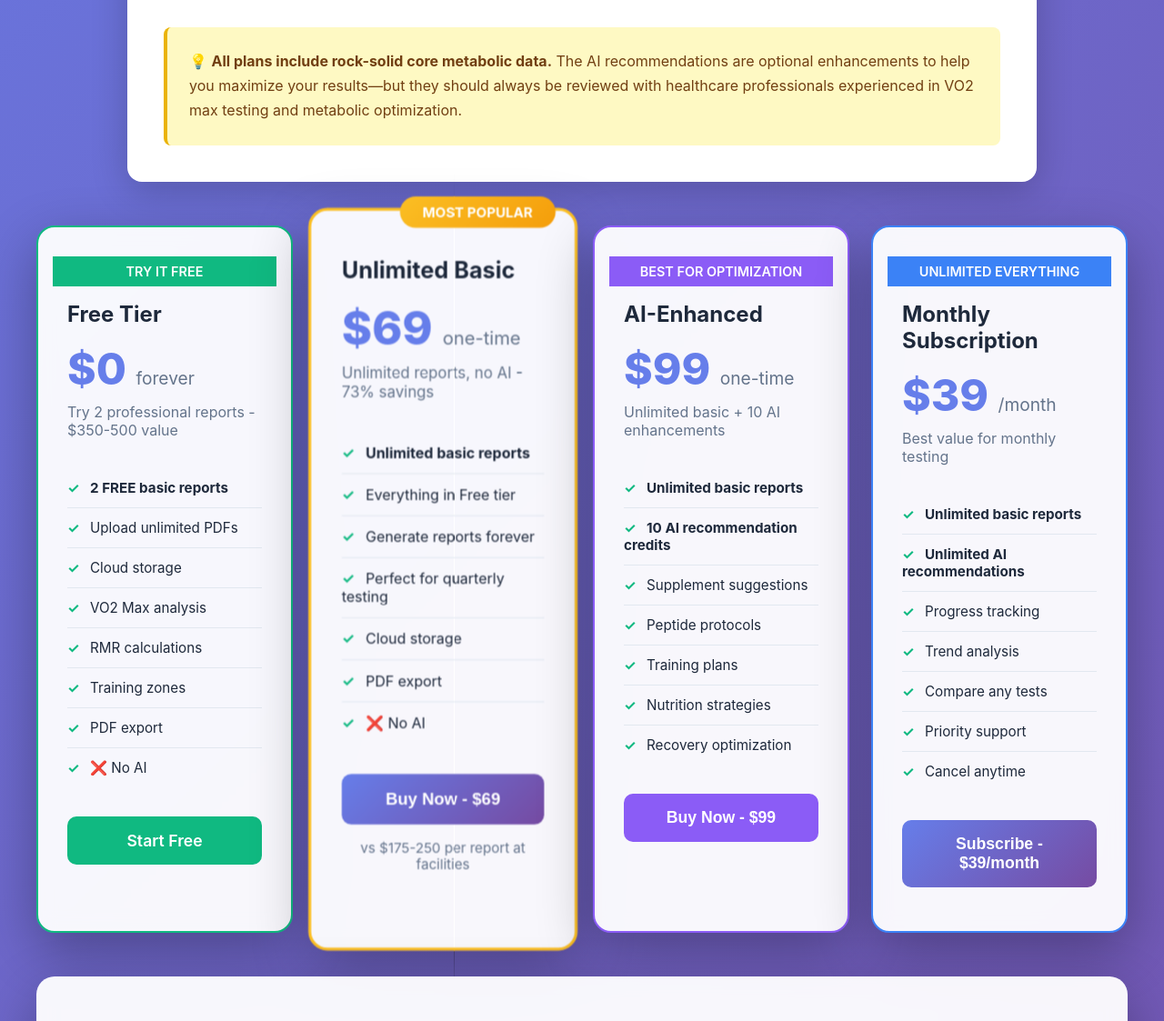
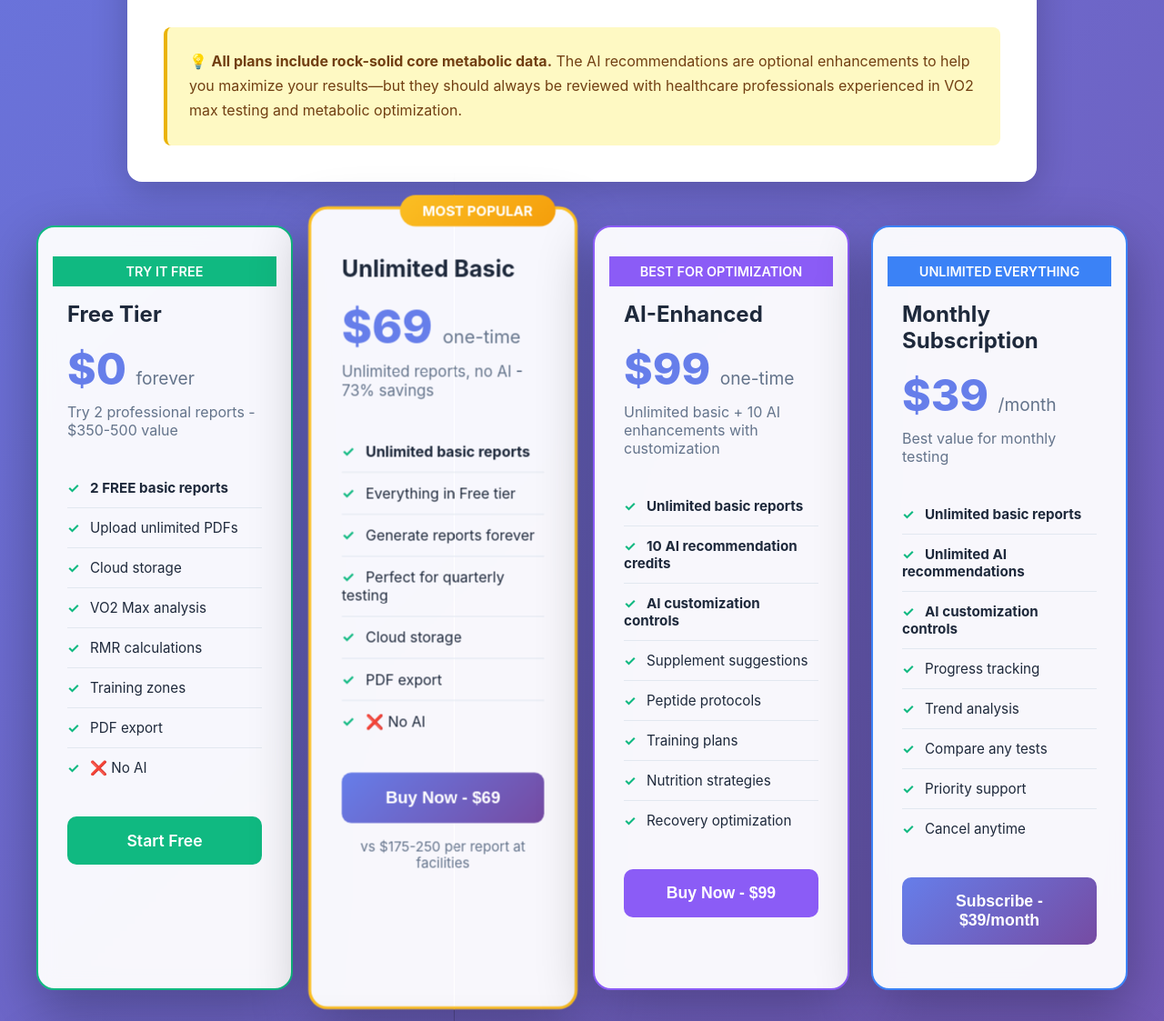
Before and after one commit to mgentry11/metabomaxpro1, a Flask app: page /pricing in a window 1280 px wide. Shown: the part 1075-2198 px from the top of the page at 91% size. Run offline with Flask 3, Linux system fonts and the light colour scheme.

Commit message:
Add AI customization to $99 and subscription tiers
- Highlighted AI customization controls in $99 AI-Enhanced package
- Added AI customization to $39/month subscription features
- Emphasizes the transparency/customization features we implemented

🤖 Generated with [Claude Code](https://claude.com/claude-code)

Co-Authored-By: Claude <noreply@anthropic.com>

```diff
--- a/templates/pricing.html
+++ b/templates/pricing.html
@@ -347,10 +347,11 @@
                     $99
                     <small>one-time</small>
                 </div>
-                <div class="plan-description">Unlimited basic + 10 AI enhancements</div>
+                <div class="plan-description">Unlimited basic + 10 AI enhancements with customization</div>
                 <ul class="features-list">
                     <li><strong>Unlimited basic reports</strong></li>
                     <li><strong>10 AI recommendation credits</strong></li>
+                    <li><strong>AI customization controls</strong></li>
                     <li>Supplement suggestions</li>
                     <li>Peptide protocols</li>
                     <li>Training plans</li>
@@ -374,6 +375,7 @@
                 <ul class="features-list">
                     <li><strong>Unlimited basic reports</strong></li>
                     <li><strong>Unlimited AI recommendations</strong></li>
+                    <li><strong>AI customization controls</strong></li>
                     <li>Progress tracking</li>
                     <li>Trend analysis</li>
                     <li>Compare any tests</li>
```
